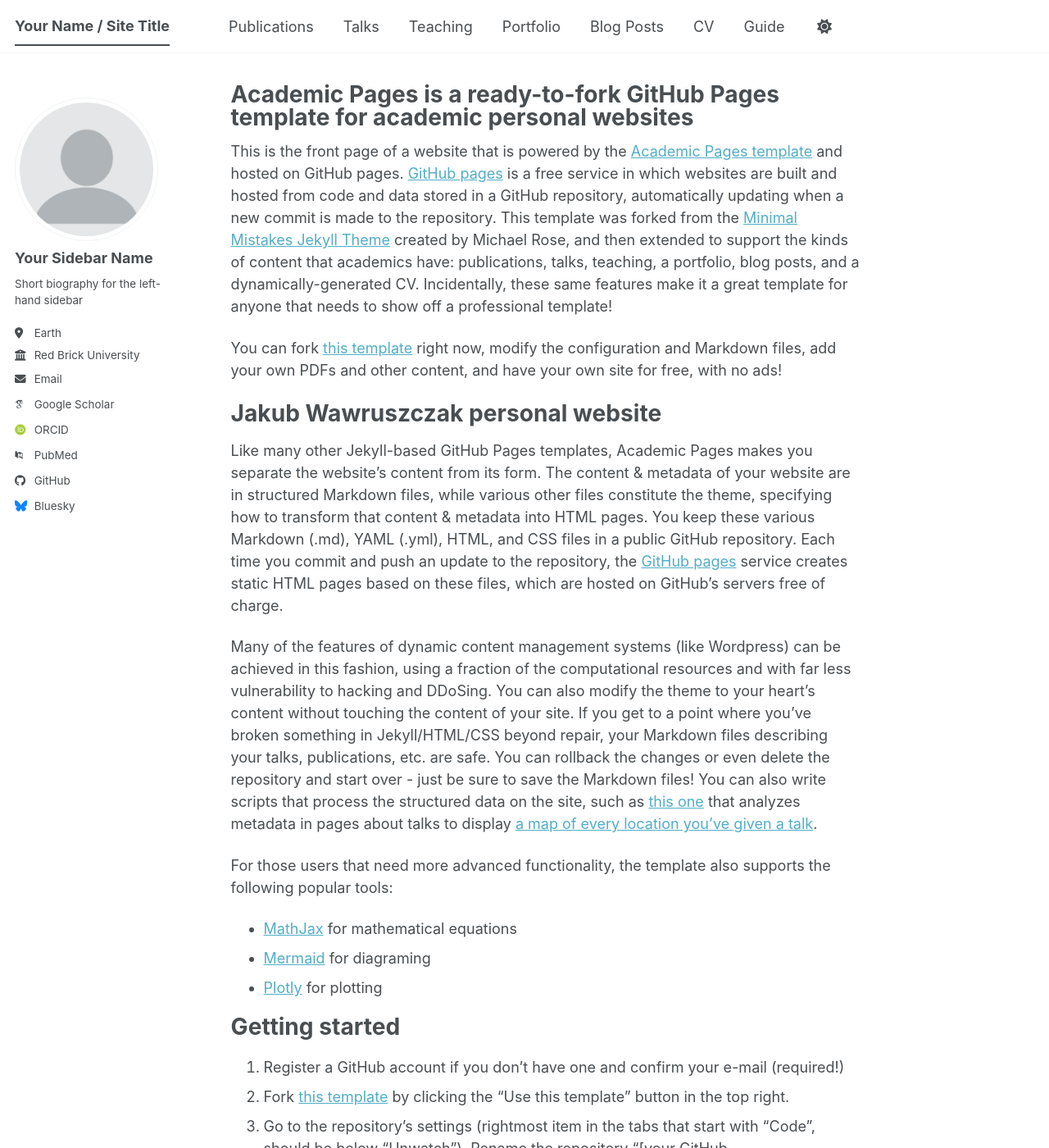
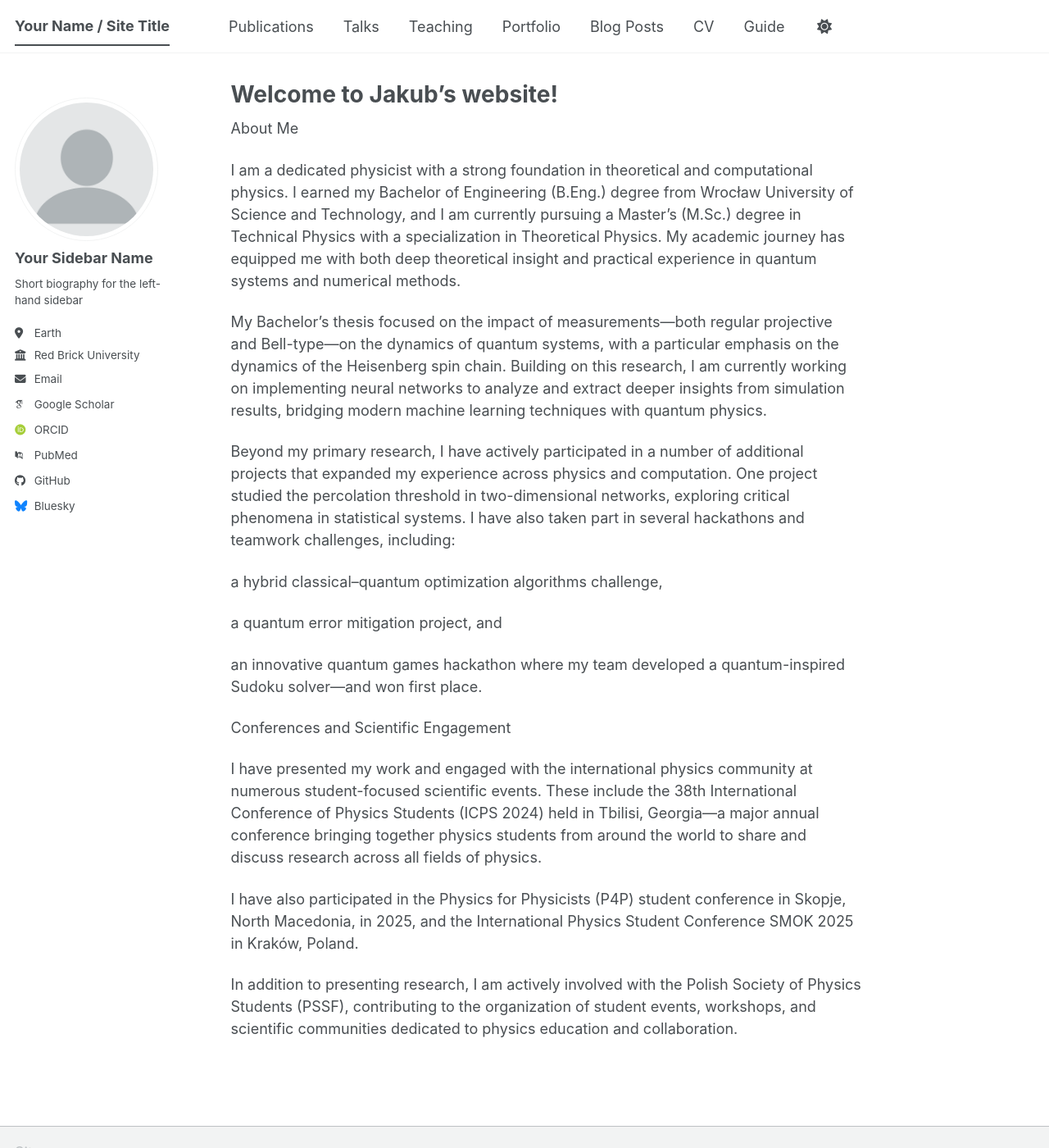
Before and after one commit to JakubWaw/JakubWaw.github.io, a Jekyll site: the page built from _pages/about.md, in a window 1280 px wide and 1400 px high. Shown: the whole window at 82% size. Built offline with Jekyll 4.4.1, drawn with Linux system fonts in a browser that asks for light colours; some web fonts are replaced; a script bundle is joined from its source files by our own code; library files that are not in the unit come from our copies; some of the changed text lies outside the part shown.

Commit message:
Revise about page with personal details
Updated the about page to reflect personal information and academic background.

```diff
--- a/_pages/about.md
+++ b/_pages/about.md
@@ -1,56 +1,30 @@
 ---
 permalink: /
-title: "Academic Pages is a ready-to-fork GitHub Pages template for academic personal websites"
+title: "Welcome to Jakub's website!"
 author_profile: true
 redirect_from:
   - /about/
   - /about.html
 ---
 
-This is the front page of a website that is powered by the [Academic Pages template](https://github.com/academicpages/academicpages.github.io) and hosted on GitHub pages. [GitHub pages](https://pages.github.com) is a free service in which websites are built and hosted from code and data stored in a GitHub repository, automatically updating when a new commit is made to the repository. This template was forked from the [Minimal Mistakes Jekyll Theme](https://mmistakes.github.io/minimal-mistakes/) created by Michael Rose, and then extended to support the kinds of content that academics have: publications, talks, teaching, a portfolio, blog posts, and a dynamically-generated CV. Incidentally, these same features make it a great template for anyone that needs to show off a professional template!
+About Me
 
- You can fork [this template](https://github.com/academicpages/academicpages.github.io) right now, modify the configuration and Markdown files, add your own PDFs and other content, and have your own site for free, with no ads!
+I am a dedicated physicist with a strong foundation in theoretical and computational physics. I earned my Bachelor of Engineering (B.Eng.) degree from Wrocław University of Science and Technology, and I am currently pursuing a Master’s (M.Sc.) degree in Technical Physics with a specialization in Theoretical Physics. My academic journey has equipped me with both deep theoretical insight and practical experience in quantum systems and numerical methods.
 
-Jakub Wawruszczak personal website
-======
-Like many other Jekyll-based GitHub Pages templates, Academic Pages makes you separate the website's content from its form. The content & metadata of your website are in structured Markdown files, while various other files constitute the theme, specifying how to transform that content & metadata into HTML pages. You keep these various Markdown (.md), YAML (.yml), HTML, and CSS files in a public GitHub repository. Each time you commit and push an update to the repository, the [GitHub pages](https://pages.github.com/) service creates static HTML pages based on these files, which are hosted on GitHub's servers free of charge.
+My Bachelor’s thesis focused on the impact of measurements—both regular projective and Bell-type—on the dynamics of quantum systems, with a particular emphasis on the dynamics of the Heisenberg spin chain. Building on this research, I am currently working on implementing neural networks to analyze and extract deeper insights from simulation results, bridging modern machine learning techniques with quantum physics.
 
-Many of the features of dynamic content management systems (like Wordpress) can be achieved in this fashion, using a fraction of the computational resources and with far less vulnerability to hacking and DDoSing. You can also modify the theme to your heart's content without touching the content of your site. If you get to a point where you've broken something in Jekyll/HTML/CSS beyond repair, your Markdown files describing your talks, publications, etc. are safe. You can rollback the changes or even delete the repository and start over - just be sure to save the Markdown files! You can also write scripts that process the structured data on the site, such as [this one](https://github.com/academicpages/academicpages.github.io/blob/master/talkmap.ipynb) that analyzes metadata in pages about talks to display [a map of every location you've given a talk](https://academicpages.github.io/talkmap.html).
+Beyond my primary research, I have actively participated in a number of additional projects that expanded my experience across physics and computation. One project studied the percolation threshold in two-dimensional networks, exploring critical phenomena in statistical systems. I have also taken part in several hackathons and teamwork challenges, including:
 
-For those users that need more advanced functionality, the template also supports the following popular tools:
-- [MathJax](https://www.mathjax.org/) for mathematical equations
-- [Mermaid](https://mermaid.js.org/) for diagraming
-- [Plotly](https://plotly.com/javascript/) for plotting
+a hybrid classical–quantum optimization algorithms challenge,
 
-Getting started
-======
-1. Register a GitHub account if you don't have one and confirm your e-mail (required!)
-1. Fork [this template](https://github.com/academicpages/academicpages.github.io) by clicking the "Use this template" button in the top right.
-1. Go to the repository's settings (rightmost item in the tabs that start with "Code", should be below "Unwatch"). Rename the repository "[your GitHub username].github.io", which will also be your website's URL.
-1. Set site-wide configuration and create content & metadata (see below -- also see [this set of diffs](https://archive.is/3TPas) showing what files were changed to set up [an example site](https://getorg-testacct.github.io) for a user with the username "getorg-testacct")
-1. Upload any files (like PDFs, .zip files, etc.) to the files/ directory. They will appear at https://[your GitHub username].github.io/files/example.pdf.
-1. Check status by going to the repository settings, in the "GitHub pages" section
+a quantum error mitigation project, and
 
-Site-wide configuration
-------
-The main configuration file for the site is in the base directory in [_config.yml](https://github.com/academicpages/academicpages.github.io/blob/master/_config.yml), which defines the content in the sidebars and other site-wide features. You will need to replace the default variables with ones about yourself and your site's github repository. The configuration file for the top menu is in [_data/navigation.yml](https://github.com/academicpages/academicpages.github.io/blob/master/_data/navigation.yml). For example, if you don't have a portfolio or blog posts, you can remove those items from that navigation.yml file to remove them from the header.
+an innovative quantum games hackathon where my team developed a quantum-inspired Sudoku solver—and won first place.
 
-Create content & metadata
-------
-For site content, there is one Markdown file for each type of content, which are stored in directories like _publications, _talks, _posts, _teaching, or _pages. For example, each talk is a Markdown file in the [_talks directory](https://github.com/academicpages/academicpages.github.io/tree/master/_talks). At the top of each Markdown file is structured data in YAML about the talk, which the theme will parse to do lots of cool stuff. The same structured data about a talk is used to generate the list of talks on the [Talks page](https://academicpages.github.io/talks), each [individual page](https://academicpages.github.io/talks/2012-03-01-talk-1) for specific talks, the talks section for the [CV page](https://academicpages.github.io/cv), and the [map of places you've given a talk](https://academicpages.github.io/talkmap.html) (if you run this [python file](https://github.com/academicpages/academicpages.github.io/blob/master/talkmap.py) or [Jupyter notebook](https://github.com/academicpages/academicpages.github.io/blob/master/talkmap.ipynb), which creates the HTML for the map based on the contents of the _talks directory).
+Conferences and Scientific Engagement
 
-**Markdown generator**
+I have presented my work and engaged with the international physics community at numerous student-focused scientific events. These include the 38th International Conference of Physics Students (ICPS 2024) held in Tbilisi, Georgia—a major annual conference bringing together physics students from around the world to share and discuss research across all fields of physics.
 
-The repository includes [a set of Jupyter notebooks](https://github.com/academicpages/academicpages.github.io/tree/master/markdown_generator
-) that converts a CSV containing structured data about talks or presentations into individual Markdown files that will be properly formatted for the Academic Pages template. The sample CSVs in that directory are the ones I used to create my own personal website at stuartgeiger.com. My usual workflow is that I keep a spreadsheet of my publications and talks, then run the code in these notebooks to generate the Markdown files, then commit and push them to the GitHub repository.
+I have also participated in the Physics for Physicists (P4P) student conference in Skopje, North Macedonia, in 2025, and the International Physics Student Conference SMOK 2025 in Kraków, Poland.
 
-How to edit your site's GitHub repository
-------
-Many people use a git client to create files on their local computer and then push them to GitHub's servers. If you are not familiar with git, you can directly edit these configuration and Markdown files directly in the github.com interface. Navigate to a file (like [this one](https://github.com/academicpages/academicpages.github.io/blob/master/_talks/2012-03-01-talk-1.md) and click the pencil icon in the top right of the content preview (to the right of the "Raw | Blame | History" buttons). You can delete a file by clicking the trashcan icon to the right of the pencil icon. You can also create new files or upload files by navigating to a directory and clicking the "Create new file" or "Upload files" buttons.
-
-Example: editing a Markdown file for a talk
-![Editing a Markdown file for a talk](/images/editing-talk.png)
-
-For more info
-------
-More info about configuring Academic Pages can be found in [the guide](https://academicpages.github.io/markdown/), the [growing wiki](https://github.com/academicpages/academicpages.github.io/wiki), and you can always [ask a question on GitHub](https://github.com/academicpages/academicpages.github.io/discussions). The [guides for the Minimal Mistakes theme](https://mmistakes.github.io/minimal-mistakes/docs/configuration/) (which this theme was forked from) might also be helpful.
+In addition to presenting research, I am actively involved with the Polish Society of Physics Students (PSSF), contributing to the organization of student events, workshops, and scientific communities dedicated to physics education and collaboration.
```
